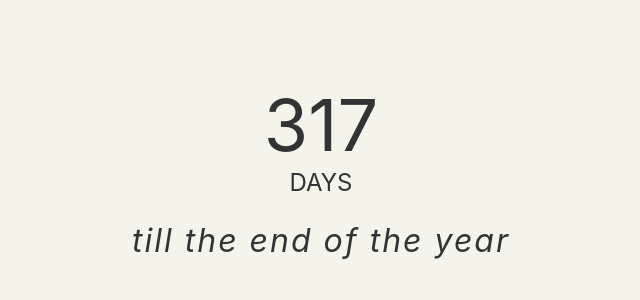
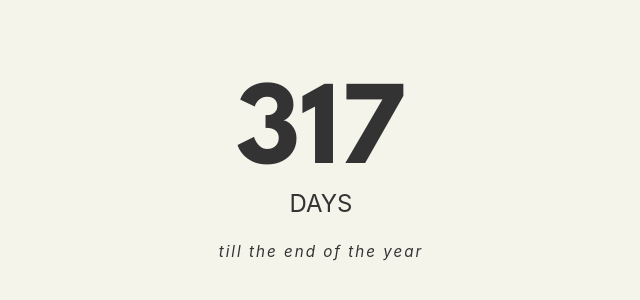
Before and after one commit to Coca-simp/widget-countdown, a plain HTML site: page index.html in a window 1280 px wide. Shown: the part 242-542 px from the top of the page, without its empty margins (319-959 px from the left). Drawn offline with Linux system fonts and the light colour scheme.

Commit message:
Update index.html
Change font

```diff
--- a/index.html
+++ b/index.html
@@ -1,7 +1,25 @@
 <!DOCTYPE html>
 <html>
 <head>
+<link rel="preconnect" href="https://fonts.googleapis.com">
+<link rel="preconnect" href="https://fonts.gstatic.com" crossorigin>
+<link href="https://fonts.googleapis.com/css2?family=League+Spartan:wght@700&display=swap" rel="stylesheet">
+
+
+
+
+
+
 <style>
+// <uniquifier>: Use a uniquifier for the class name
+
+.league-spartan-<uniquifier> {
+  font-family: "League Spartan", sans-serif;
+  font-optical-sizing: auto;
+  font-weight: 700;
+  font-style: normal;
+}
+
 /* general styling */
 :root {
   --smaller: .75;
@@ -39,11 +57,18 @@ body {
   text-align: center;
 }
 
+#days{
+  font-size: 5em;
+  font-family: 'League Spartan';
+  font-style: bold;
+}
+
+
 h1 {
   font-weight: normal;
   letter-spacing: .125rem;
   font-style: italic;
-  font-size: 2em;
+  font-size: 0.95em;
 }
 
 li {
```
